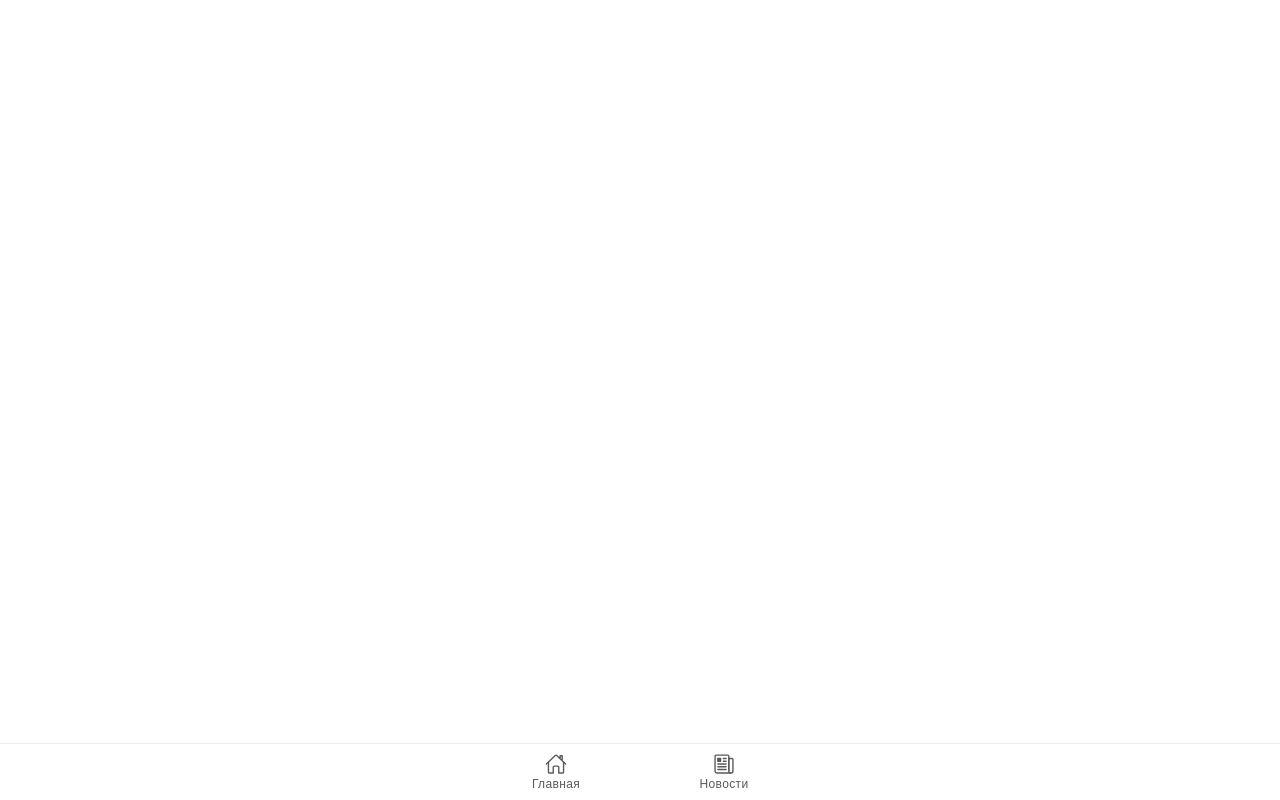
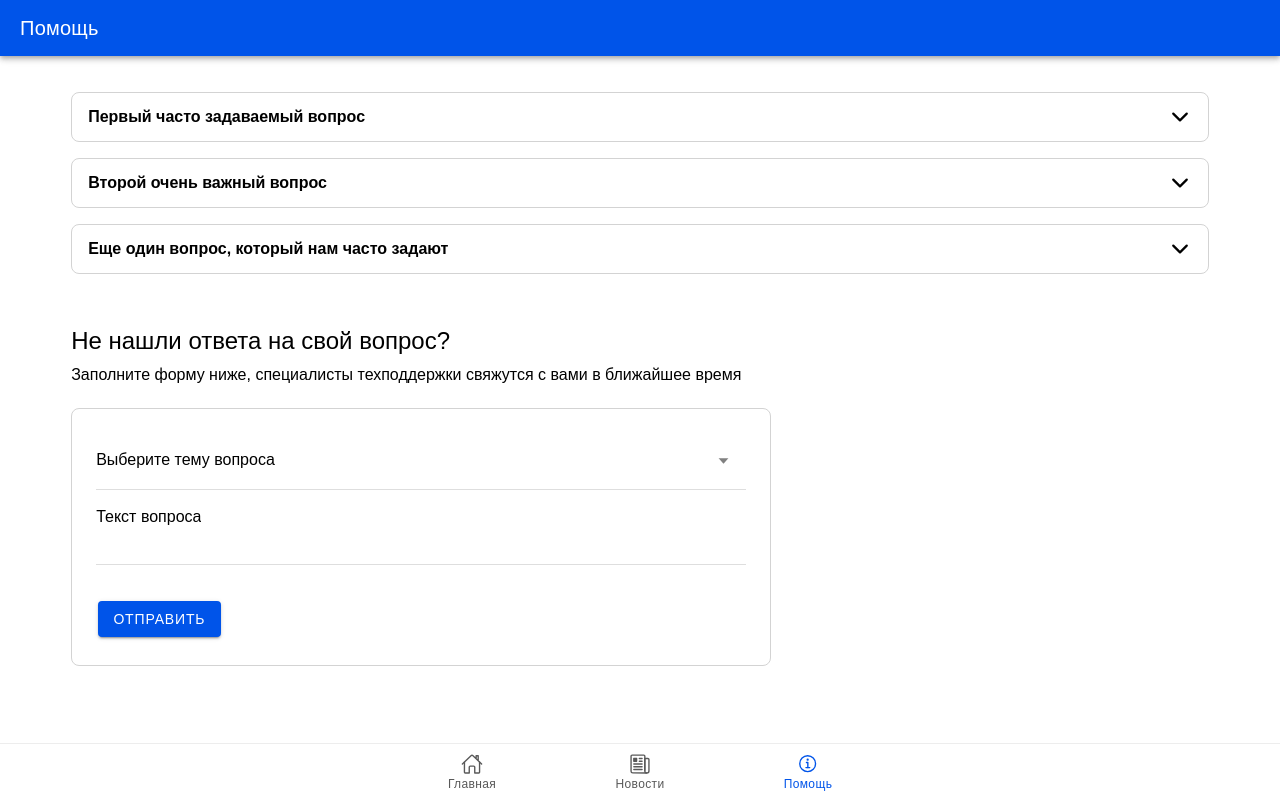
Before and after one commit to panovacoding/ionic-template, a React (Vite) app: page /help in a window 1280 px wide. Built offline with nearby package versions, Linux system fonts and the light colour scheme; a web font is replaced by a local one.

Commit message:
feature: help tab added

```diff
--- a/src/App.tsx
+++ b/src/App.tsx
@@ -9,13 +9,14 @@ import {
   IonIcon,
   IonLabel
 } from '@ionic/react';
-import { homeOutline, newspaperOutline } from 'ionicons/icons';
+import { homeOutline, newspaperOutline, informationCircleOutline } from 'ionicons/icons';
 import { IonReactRouter } from '@ionic/react-router';
 import { NewsContext } from './config/NewsContext';
 import { NewsProvider } from './config/NewsContext';
 import Home from './pages/Home/Home';
 import RegisterSuccess from './pages/RegisterSuccess/RegisterSuccess'
 import News from './pages/News/News'
+import Help from './pages/Help/Help';
 
 /* Core CSS required for Ionic components to work properly */
 import '@ionic/react/css/core.css';
@@ -69,6 +70,9 @@ const App: React.FC = () => (
             <Route exact path="/news-detail/:title">
               <NewsDetail />
             </Route>
+            <Route exact path="/help">
+              <Help />
+            </Route>
           </IonRouterOutlet>
           <IonTabBar slot="bottom">
             <IonTabButton tab="home" href="/home">
@@ -76,9 +80,14 @@ const App: React.FC = () => (
               <IonLabel>Главная</IonLabel>
             </IonTabButton>
 
-            <IonTabButton tab="search" href="/news">
+            <IonTabButton tab="news" href="/news">
               <IonIcon icon={newspaperOutline} />
               <IonLabel>Новости</IonLabel>
+            </IonTabButton>
+
+            <IonTabButton tab="help" href="/help">
+              <IonIcon icon={informationCircleOutline} />
+              <IonLabel>Помощь</IonLabel>
             </IonTabButton>
           </IonTabBar>
         </IonTabs>
--- /dev/null
+++ b/src/pages/Help/Help.css
@@ -0,0 +1,33 @@
+ion-accordion ion-label {
+    font-weight: 700;
+}
+
+ion-accordion.open .ion-accordion-toggle-icon {
+    color: #0054e9;
+}
+
+.help-form-wrap {
+    margin-top: clamp(32px, 4.17vw, 60px );
+}
+
+.help-form {
+    margin-top: 24px;
+
+    padding: 24px;
+    border-radius: 8px;
+    border: 1px solid lightgray;
+
+    width: 700px;
+    max-width: 100%;
+}
+
+ion-accordion-group.custom ion-accordion {
+    border-radius: 8px !important;
+    border: 1px solid lightgray !important;
+
+}
+
+ion-accordion-group.custom ion-item {
+    --ion-color-base: transparent !important;
+    --border-width: 0 0 0 0 !important;
+}
--- /dev/null
+++ b/src/pages/Help/Help.tsx
@@ -0,0 +1,165 @@
+import { useState } from 'react';
+import {
+  IonPage,
+  IonContent,
+  IonAccordion,
+  IonAccordionGroup,
+  IonItem,
+  IonLabel,
+  IonText,
+  IonGrid,
+  IonRow,
+  IonCol,
+  IonSelect,
+  IonSelectOption,
+  IonTextarea,
+  IonButton
+} from '@ionic/react';
+import Header from '../../components/Header/Header'
+
+import './Help.css'
+
+
+const Help: React.FC = () => {
+    const [openedAccordion, setOpenedAccordion] = useState<string | null>(null);
+
+    const handleAccordionChange = (event: CustomEvent) => {
+      setOpenedAccordion(event.detail.value); // Запоминаем значение открытого аккордеона
+    };
+
+    const handleHelpForm = (e: React.FormEvent<HTMLFormElement>) => {
+      e.preventDefault();
+
+      let data: Record<string, FormDataEntryValue> = {};
+      const userData = new FormData(e.currentTarget);
+      for(let [key, value] of userData) {
+        data[key] = value
+      }
+
+      console.log(data)
+    };
+
+    return (
+      <IonPage>
+        <Header title="Помощь" />
+        <IonContent fullscreen>
+          <div className="container">
+            {/* <h1>Часто задаваемые вопросы</h1> */}
+            <IonAccordionGroup
+              className="ion-margin-top custom"
+              onIonChange={handleAccordionChange}
+            >
+              <IonAccordion
+                value="1"
+                className={
+                  openedAccordion === '1' ? 'open' : '' + 'ion-margin-vertical'
+                }
+              >
+                <IonItem slot="header" color="light">
+                  <IonLabel color={openedAccordion === '1' ? 'primary' : ''}>
+                    Первый часто задаваемый вопрос
+                  </IonLabel>
+                </IonItem>
+                <div className="ion-padding" slot="content">
+                  Lorem ipsum dolor sit amet consectetur adipisicing elit. Nisi
+                  iste quos soluta corrupti porro impedit blanditiis voluptas ab
+                  ducimus neque quas ullam autem voluptatum animi ratione, fuga
+                  reiciendis fugit molestiae!
+                </div>
+              </IonAccordion>
+              <IonAccordion
+                value="2"
+                className={
+                  openedAccordion === '2' ? 'open' : '' + 'ion-margin-vertical'
+                }
+              >
+                <IonItem slot="header" color="light">
+                  <IonLabel color={openedAccordion === '2' ? 'primary' : ''}>
+                    Второй очень важный вопрос
+                  </IonLabel>
+                </IonItem>
+                <div className="ion-padding" slot="content">
+                  Lorem, ipsum dolor sit amet consectetur adipisicing elit. Nemo
+                  necessitatibus odio sit, voluptas deserunt officiis in maiores
+                  fuga similique beatae recusandae numquam at cumque sequi sed
+                  ut dolorem neque iusto?
+                </div>
+              </IonAccordion>
+              <IonAccordion
+                value="3"
+                className={
+                  openedAccordion === '3' ? 'open' : '' + 'ion-margin-vertical custom'
+                }
+              >
+                <IonItem slot="header" color="light">
+                  <IonLabel color={openedAccordion === '3' ? 'primary' : ''}>
+                    Еще один вопрос, который нам часто задают
+                  </IonLabel>
+                </IonItem>
+                <div className="ion-padding" slot="content">
+                  Lorem ipsum dolor sit amet consectetur, adipisicing elit. Quos
+                  debitis, voluptatum non voluptas illo laboriosam accusamus
+                  incidunt optio itaque nihil porro fugiat illum quae quibusdam
+                  consequuntur vel cum inventore maiores.
+                </div>
+              </IonAccordion>
+            </IonAccordionGroup>
+            <div className="help-form-wrap">
+              <h2>Не нашли ответа на свой вопрос?</h2>
+              <IonText>
+                Заполните форму ниже, специалисты техподдержки свяжутся с вами в
+                ближайшее время
+              </IonText>
+
+              <form className="help-form" onSubmit={handleHelpForm}>
+                <IonGrid className="ion-no-padding">
+                  <IonRow>
+                    <IonCol>
+                      <IonItem className="ion-no-padding custom">
+                        <IonSelect
+                          aria-label="Fruit"
+                          interface="popover"
+                          label="Выберите тему вопроса"
+                          labelPlacement="floating"
+                          name='subject'
+                        >
+                          <IonSelectOption value="service">
+                            Работа сервиса
+                          </IonSelectOption>
+                          <IonSelectOption value="account">
+                            Личный кабинет
+                          </IonSelectOption>
+                          <IonSelectOption value="other">
+                            Другое
+                          </IonSelectOption>
+                        </IonSelect>
+                      </IonItem>
+                    </IonCol>
+                  </IonRow>
+                  <IonRow>
+                    <IonCol>
+                      <IonItem className="custom">
+                        <IonTextarea
+                          label="Текст вопроса"
+                          labelPlacement="floating"
+                          placeholder="Подробно опишите вопрос, который вас интересует"
+                          name='question'
+                        />
+                      </IonItem>
+                    </IonCol>
+                  </IonRow>
+                  <IonRow className="ion-margin-top">
+                    <IonCol className="ion-margin-top">
+                      <IonButton type="submit">Отправить</IonButton>
+                    </IonCol>
+                  </IonRow>
+                </IonGrid>
+              </form>
+            </div>
+          </div>
+        </IonContent>
+      </IonPage>
+    );
+}
+
+export default Help;
```
